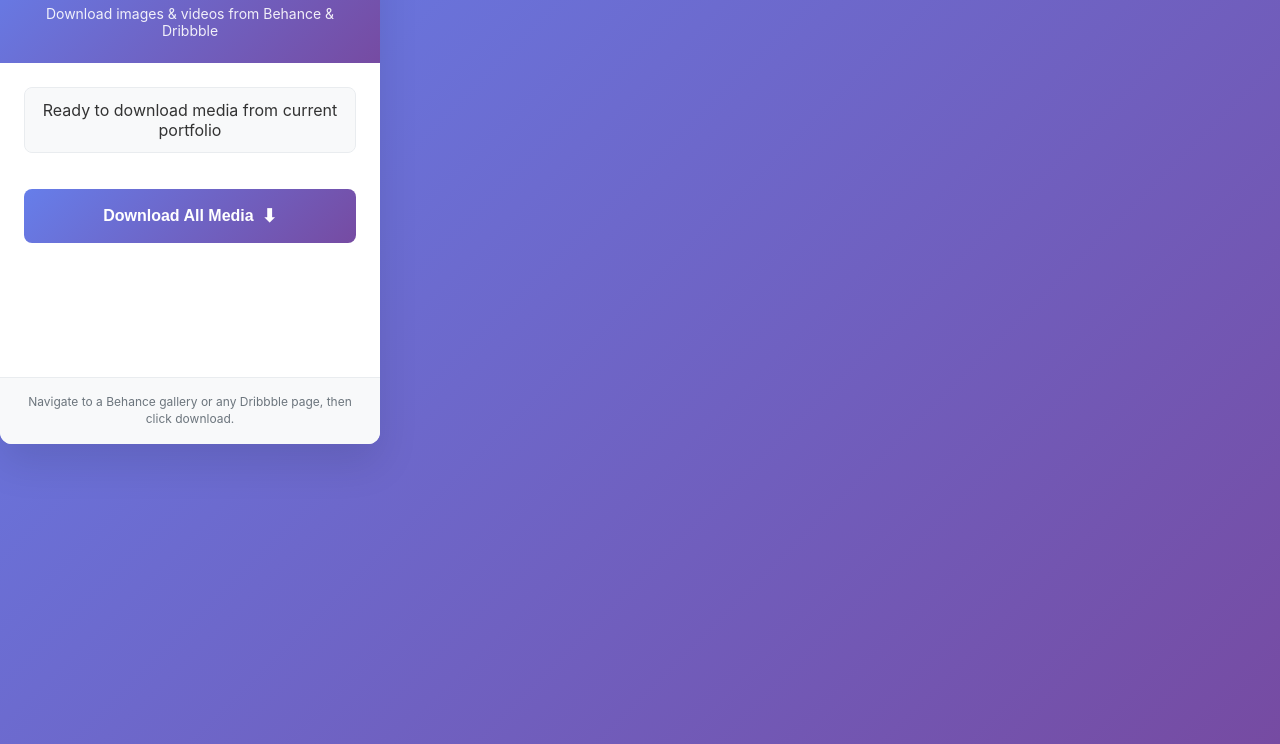
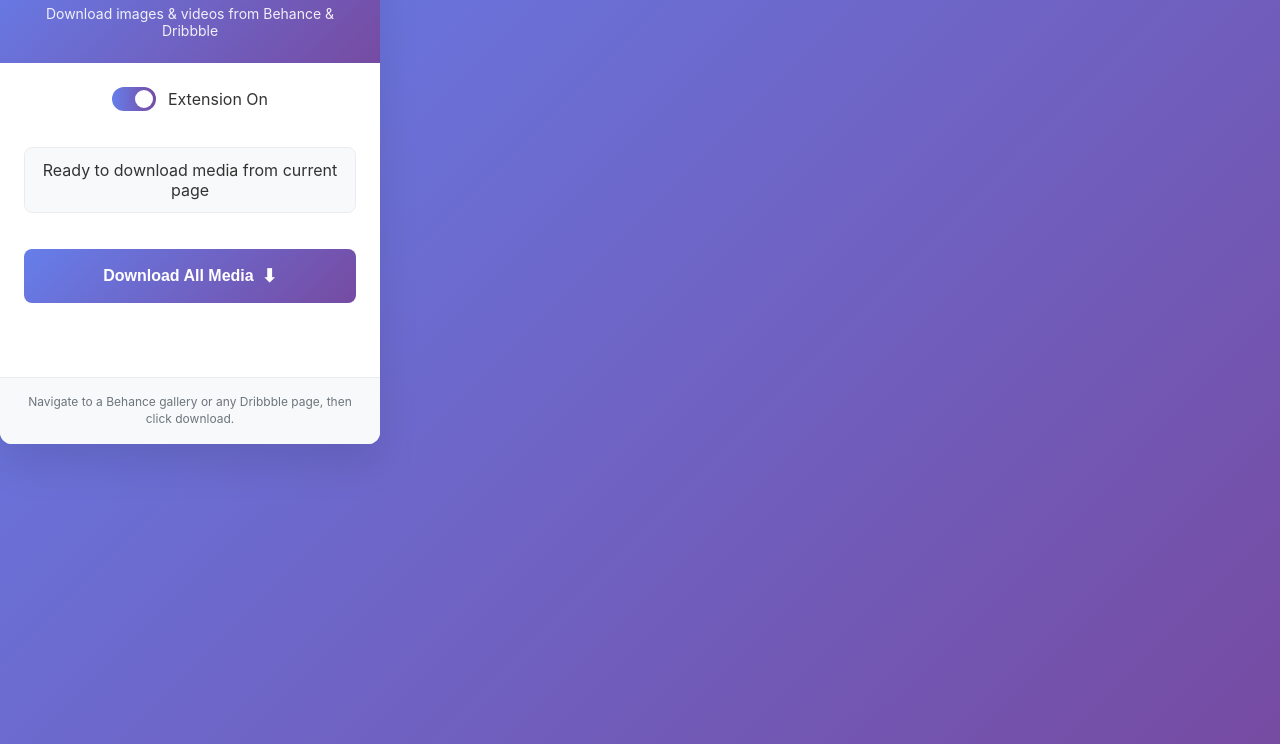
Before and after one commit to Sadman-26/behance-dribble-extention, a website built with webpack: page src/popup/popup.html in a window 1280 px wide. Shown: the part 56-800 px from the top of the page. Built offline with nearby package versions, Linux system fonts and the light colour scheme; some packages are replaced by stand-ins of ours; no server answers.

Commit message:
toggle created

```diff
--- a/src/background/background.js
+++ b/src/background/background.js
@@ -35,6 +35,12 @@
 
   async handleMessage(request, sender, sendResponse) {
     try {
+      // Check if extension is enabled
+      const { extensionEnabled } = await chrome.storage.local.get({ extensionEnabled: true });
+      if (!extensionEnabled && request.action !== 'downloadProgress') {
+        sendResponse({ error: 'Extension is OFF' });
+        return;
+      }
       switch (request.action) {
         case 'checkPage':
           // If URL is provided directly, use that, otherwise use the sender tab's URL
--- a/src/popup/popup.css
+++ b/src/popup/popup.css
@@ -247,3 +247,54 @@
         font-size: 14px;
     }
 }
+
+/* Toggle Switch Styles */
+.toggle-container {
+  display: flex;
+  align-items: center;
+  gap: 12px;
+  margin-bottom: 16px;
+  justify-content: center;
+}
+.switch {
+  position: relative;
+  display: inline-block;
+  width: 44px;
+  height: 24px;
+}
+.switch input {
+  opacity: 0;
+  width: 0;
+  height: 0;
+}
+.slider {
+  position: absolute;
+  cursor: pointer;
+  top: 0;
+  left: 0;
+  right: 0;
+  bottom: 0;
+  background-color: #ccc;
+  transition: .4s;
+  border-radius: 24px;
+}
+.slider:before {
+  position: absolute;
+  content: "";
+  height: 18px;
+  width: 18px;
+  left: 3px;
+  bottom: 3px;
+  background-color: white;
+  transition: .4s;
+  border-radius: 50%;
+}
+input:checked + .slider {
+  background: linear-gradient(90deg, #667eea, #764ba2);
+}
+input:checked + .slider:before {
+  transform: translateX(20px);
+}
+.slider.round {
+  border-radius: 24px;
+}
--- a/src/popup/popup.html
+++ b/src/popup/popup.html
@@ -14,6 +14,13 @@
         </header>
 
         <main class="main-content">
+            <div class="toggle-container">
+                <label class="switch">
+                    <input type="checkbox" id="toggleExtension" checked>
+                    <span class="slider round"></span>
+                </label>
+                <span id="toggleLabel">Extension On</span>
+            </div>
             <div class="status-container">
                 <div id="status" class="status-message">
                     Ready to download media from current portfolio
--- a/src/popup/popup.js
+++ b/src/popup/popup.js
@@ -10,10 +10,41 @@
     this.init();
   }
 
-  init() {
+  async init() {
+    await this.setupToggle();
     this.bindEvents();
     this.checkCurrentPage();
     this.listenForProgress();
+  }
+
+  async setupToggle() {
+    const toggle = document.getElementById('toggleExtension');
+    const label = document.getElementById('toggleLabel');
+    // Get state from storage (default: on)
+    const { extensionEnabled } = await chrome.storage.local.get({ extensionEnabled: true });
+    toggle.checked = extensionEnabled;
+    label.textContent = extensionEnabled ? 'Extension On' : 'Extension Off';
+    this.setToggleUI(extensionEnabled);
+    toggle.addEventListener('change', async (e) => {
+      const enabled = toggle.checked;
+      await chrome.storage.local.set({ extensionEnabled: enabled });
+      label.textContent = enabled ? 'Extension On' : 'Extension Off';
+      this.setToggleUI(enabled);
+    });
+  }
+
+  setToggleUI(enabled) {
+    const downloadBtn = document.getElementById('downloadBtn');
+    const cancelBtn = document.getElementById('cancelBtn');
+    if (!enabled) {
+      downloadBtn.disabled = true;
+      cancelBtn.disabled = true;
+      this.updateStatus('Extension is OFF. Turn it on to enable downloads.', 'error');
+    } else {
+      downloadBtn.disabled = false;
+      cancelBtn.disabled = false;
+      this.updateStatus('Ready to download media from current page');
+    }
   }
 
   listenForProgress() {
```
Also changed, not shown: src/content/content.js (+21 -52 lines), dist/background.js, dist/content.js, dist/popup.css, dist/popup.html, dist/popup.js.
